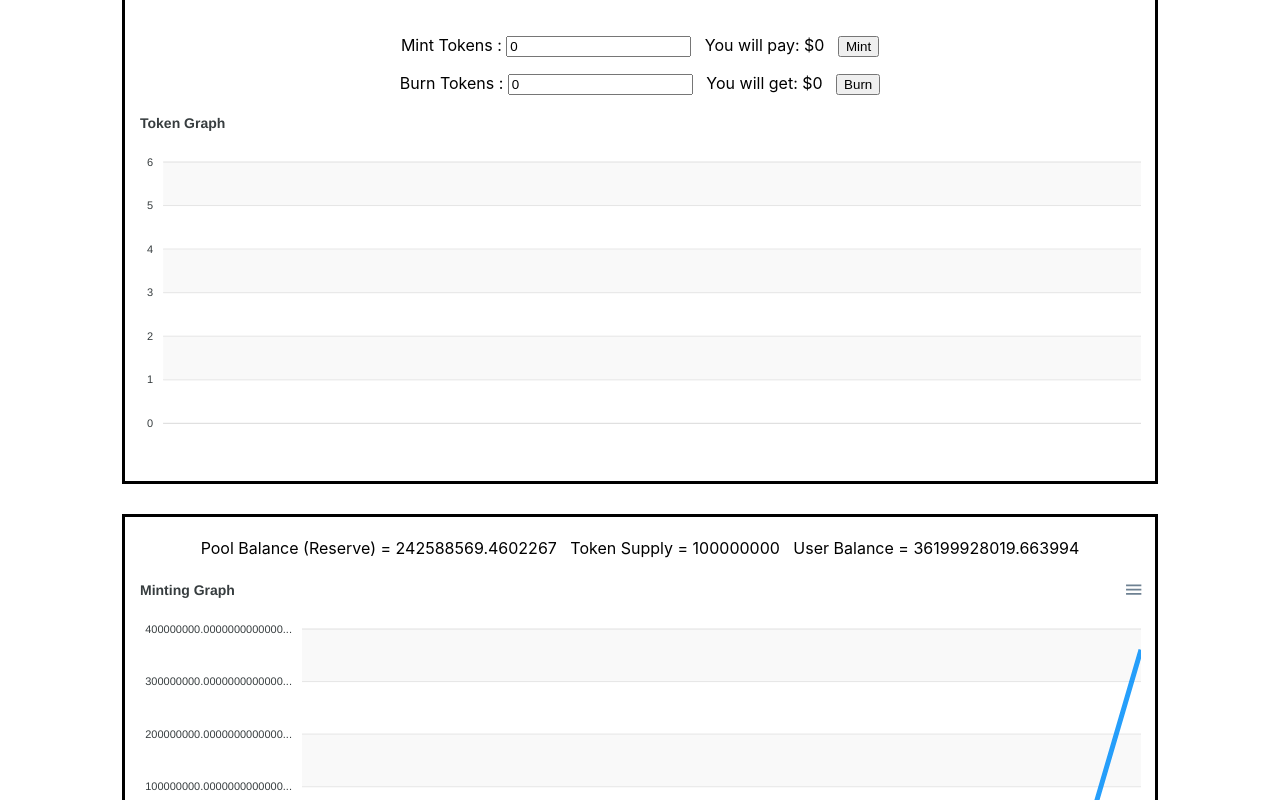
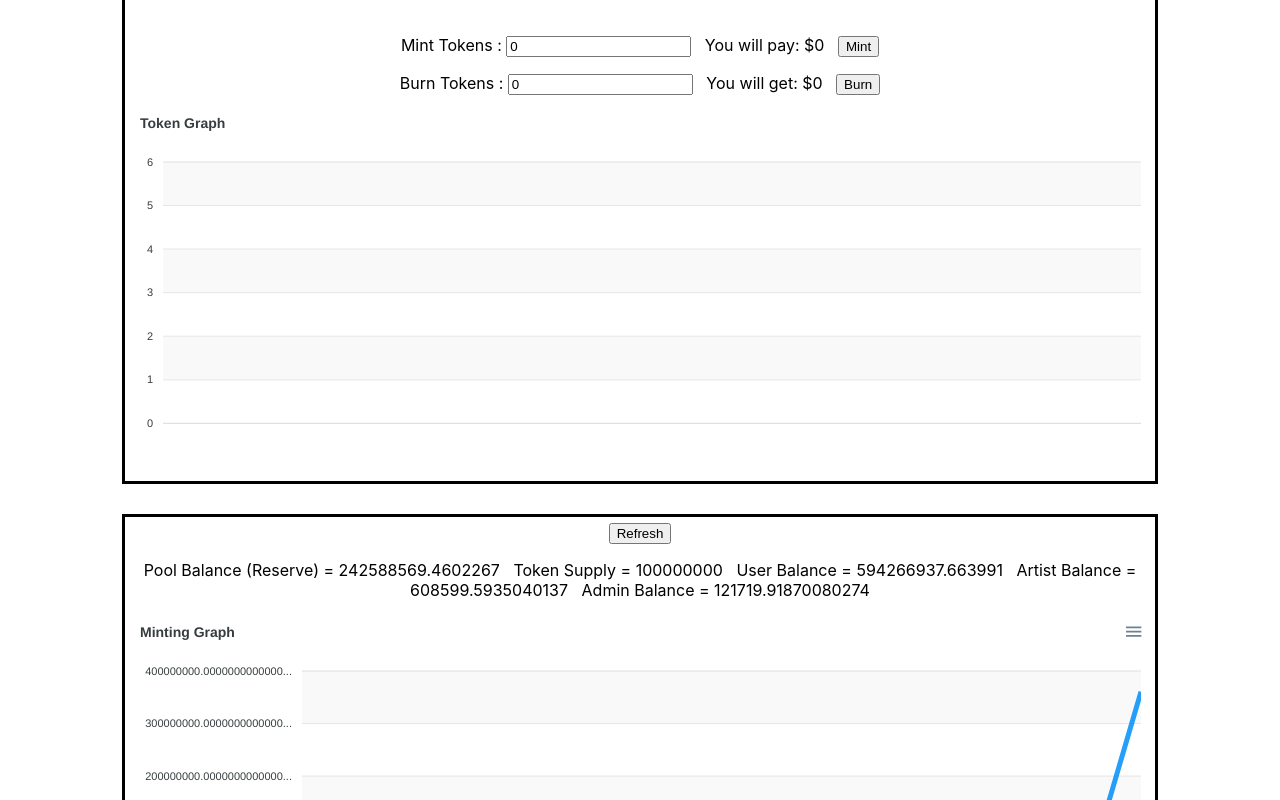
Before and after one commit to ObjectPlayer/Bounding_Curve, a React (Create React App) app in the folder bounding-curve/: page / in a window 1280 px wide. Shown: the part 355-1155 px from the top of the page. Built offline with nearby package versions, Linux system fonts and the light colour scheme.

Commit message:
Minting Graph completed

```diff
--- a/bounding-curve/src/Screens/BurningGraph.js
+++ b/bounding-curve/src/Screens/BurningGraph.js
@@ -64,10 +64,6 @@ class BurningGraph extends React.Component {
         let supply = 0.5;
 
         for (let i = 0; totalSupply > 0; i++) {
-
-            if (i == 26) {
-                debugger
-            }
             let tokenShouldBurn = supply * 2;
             let burningPrice = this.boudningCurve.getBurnPrice(1);
 
@@ -94,8 +90,6 @@ class BurningGraph extends React.Component {
 
 
     showGraph = () => {
-        debugger;
-
         let res = this.getGraphValue();
 
 
--- a/bounding-curve/src/Screens/MintingGraph.js
+++ b/bounding-curve/src/Screens/MintingGraph.js
@@ -10,7 +10,8 @@ class MintingGraph extends React.Component {
             reserveAmount: 0,
             totalSupply: 0,
             userBalancce: 0,
-
+            adminBalance: 0.0,
+            artistBalance: 0.0,
 
             series: [{
                 name: "Price",
@@ -51,8 +52,27 @@ class MintingGraph extends React.Component {
     }
 
     componentDidMount() {
+        this.boundingDataUpdate()
         this.showGraph()
     }
+
+    boundingDataUpdate = () => {
+        let boundingData = {
+            slope: this.props.slope,
+            maxSupply: this.props.maxSupply,
+            userBalance: this.props.userBalance,
+            artistFee: this.props.artistFee,
+            adminFee: this.props.adminFee
+        }
+
+        this.setState({
+            userActualBlance: boundingData.userBalance, adminFee: boundingData.adminFee, artistFee: boundingData.artistFee
+        })
+
+        this.boudningCurve.updateData(boundingData.slope, boundingData.maxSupply, boundingData.userBalance, boundingData.artistFee, boundingData.adminFee)
+
+    }
+
 
     getGraphValue = () => {
         let maxSupply = this.boudningCurve.maxSupply;
@@ -85,20 +105,26 @@ class MintingGraph extends React.Component {
     showGraph = () => {
         let res = this.getGraphValue();
 
-
+        debugger
         let series = res.series;
         let newCategories = res.categories;
 
         this.setState({ series, options: { ...this.state.options, xaxis: { categories: newCategories } } })
 
-        this.setState({ reserveAmount: this.boudningCurve.reserve, totalSupply: this.boudningCurve.totalSupply, userBalancce: this.boudningCurve.userBlance })
+        this.setState({
+            reserveAmount: this.boudningCurve.reserve,
+            totalSupply: this.boudningCurve.totalSupply,
+            userBalancce: this.boudningCurve.userBlance,
+            adminBalance: this.boudningCurve.adminBalance,
+            artistBalance: this.boudningCurve.artistBalance
+        })
 
     }
 
     render() {
         return (
             <div className="App" style={{ marginTop: 20, marginBottom: 30, borderStyle: "solid", padding: 5 }}>
-
+                <input type="button" value={"Refresh"} onClick={this.boundingDataUpdate} />
                 <p style={{ marginBottom: 20 }}>
                     <span>
                         <label>Pool Balance (Reserve) = </label>
@@ -114,7 +140,16 @@ class MintingGraph extends React.Component {
                         <label>User Balance = </label>
                         <label>{this.state.userBalancce}</label>
                     </span>
-
+                    &nbsp; &nbsp;
+                    <span>
+                        <label>Artist Balance = </label>
+                        <label>{this.state.artistBalance}</label>
+                    </span>
+                    &nbsp; &nbsp;
+                    <span>
+                        <label>Admin Balance = </label>
+                        <label>{this.state.adminBalance}</label>
+                    </span>
                 </p>
 
                 <Chart options={this.state.options} series={this.state.series} type="line" height={350} />
--- a/bounding-curve/src/Screens/TokenGraph.js
+++ b/bounding-curve/src/Screens/TokenGraph.js
@@ -71,7 +71,6 @@ class MintingGraph extends React.Component {
 
     mintTokens = () => {
         if (this.state.userActualBlance - this.state.mintPrice >= 0) {
-            debugger;
             this.boudningCurve.mintToken(this.state.mintingAmount, this.state.mintPrice);
             this.updateData()
             this.updateMintPrice(this.state.mintingAmount)
@@ -81,7 +80,6 @@ class MintingGraph extends React.Component {
     }
 
     burnTokens = () => {
-        debugger;
         if (this.state.userActualtokens - this.state.burningAmount >= 0) {
             this.boudningCurve.burnToken(this.state.burningAmount);
             this.updateData()
```
